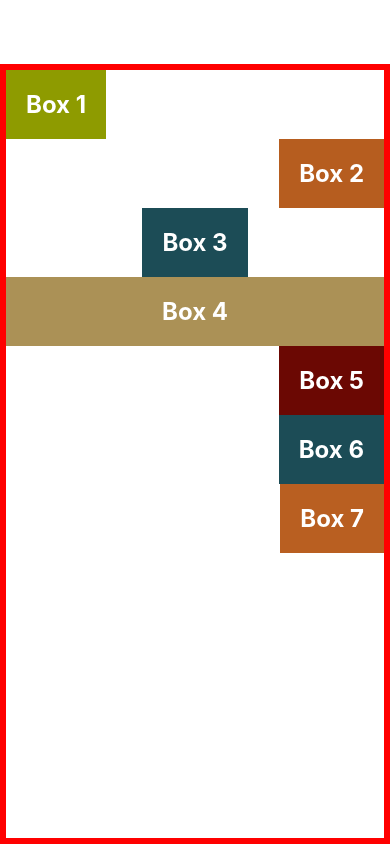
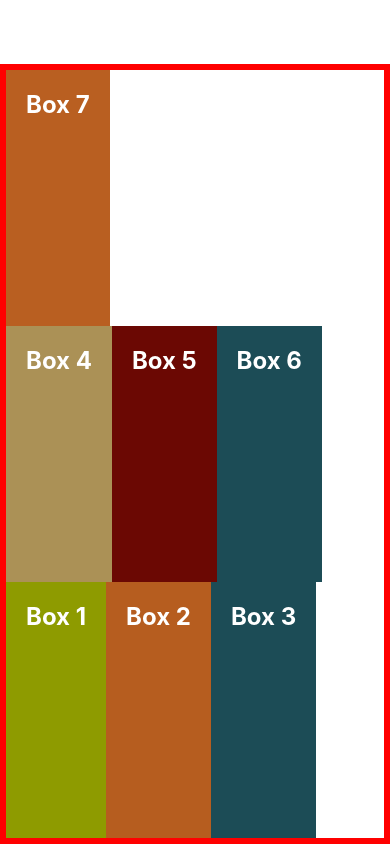
Before and after one commit to jigneshgit935/Learn-React-Native, a React Native app: screen / in a window 390 px wide. Built offline with nearby package versions, Linux system fonts and the light colour scheme.

Commit message:
flex-wrap

```diff
--- a/App.js
+++ b/App.js
@@ -5,19 +5,11 @@
   return (
     // <View style={{ backgroundColor: 'plum', flex: 1 }}></View>
     <View style={styles.container}>
-      <Box style={{ backgroundColor: '#8e9b00', alignSelf: 'flex-start' }}>
-        Box 1
-      </Box>
-      <Box style={{ backgroundColor: '#b65d1f', alignSelf: 'flex-end' }}>
-        Box 2
-      </Box>
-      <Box style={{ backgroundColor: '#1c4c56', alignSelf: 'center' }}>
-        Box 3
-      </Box>
-      <Box style={{ backgroundColor: '#ab9156', alignSelf: 'stretch' }}>
-        Box 4
-      </Box>
-      <Box style={{ backgroundColor: '#6b0803', alignSelf: 'auto' }}>Box 5</Box>
+      <Box style={{ backgroundColor: '#8e9b00' }}>Box 1</Box>
+      <Box style={{ backgroundColor: '#b65d1f' }}>Box 2</Box>
+      <Box style={{ backgroundColor: '#1c4c56' }}>Box 3</Box>
+      <Box style={{ backgroundColor: '#ab9156' }}>Box 4</Box>
+      <Box style={{ backgroundColor: '#6b0803' }}>Box 5</Box>
       <Box style={{ backgroundColor: '#1c4c56' }}>Box 6</Box>
       <Box style={{ backgroundColor: '#b95f21' }}>Box 7</Box>
     </View>
@@ -26,9 +18,13 @@
 
 const styles = StyleSheet.create({
   container: {
+    // height: 300,
     flex: 1,
-    // alignItems: 'stretch',
-    alignItems: 'flex-end',
+    // flexWrap: 'wrap',
+    // flexWrap: 'nowrap',
+    flexDirection: 'row',
+    flexWrap: 'wrap-reverse',
+
     marginTop: 64,
     borderWidth: 6,
     borderColor: 'red',
```
